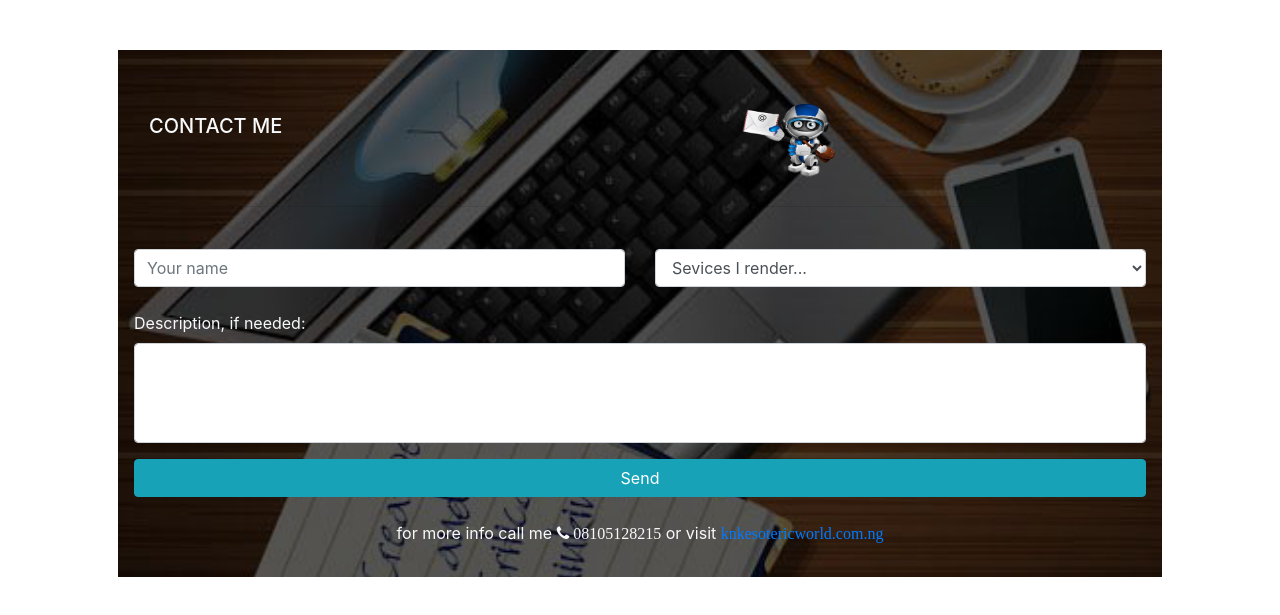
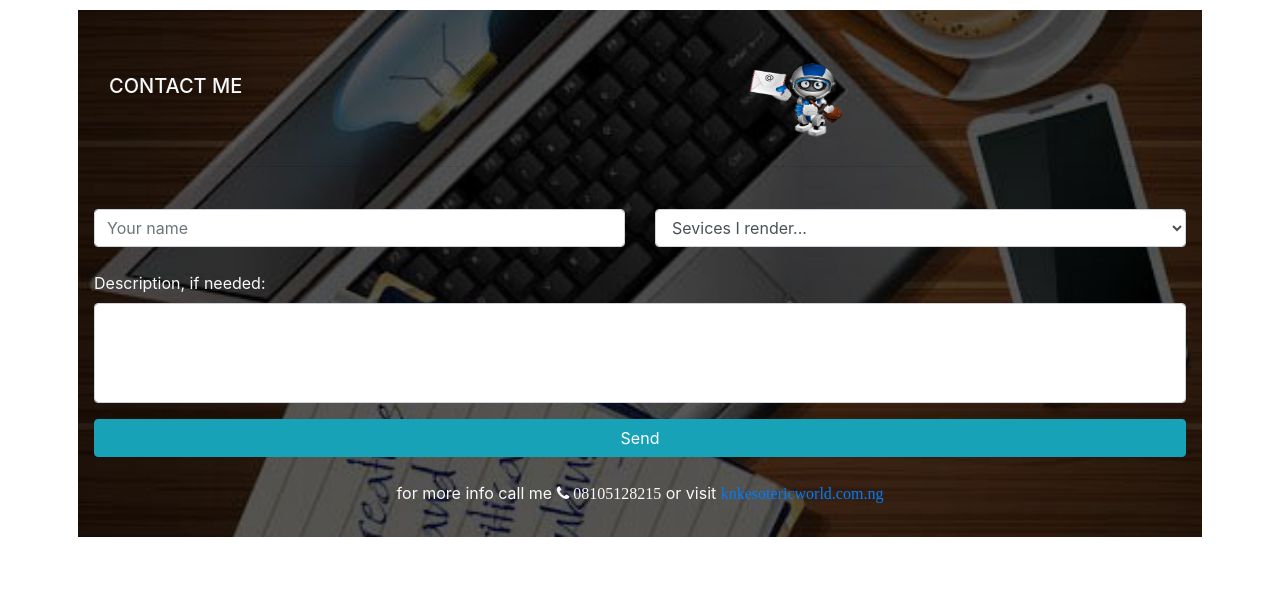
Before and after one commit to oddly-coder/myPorfolio, a plain HTML site: page index.html in a window 1280 px wide. Shown: the part 1443-2058 px from the top of the page. After the commit the page ends 2004 px from the top, so only its background shows below. Drawn offline with nearby package versions, Linux system fonts and the light colour scheme; some packages are replaced by stand-ins of ours; a script that the page names is missing.

Commit message:
new commit

```diff
--- a/index.html
+++ b/index.html
@@ -160,7 +160,7 @@
         </div>
     </section>
     <section id="contact">
-        <div class="container mt-1 p-5">
+        <div class="container mt-1 p-2">
             <div class="contact-background">
                 <div class="form-group p-3 fullopacity">
                     <div class="container">
@@ -176,11 +176,11 @@
                     <hr style="color:white; height:10px">
                     <div class="row">
                         <div class="col-md-6 mt-3">
-                            <input class="form-control" name="Name" id="name" placeholder="Your name" type="name" required/>
+                            <input class="form-control" name="Name" id="name" placeholder="Your name" type="text" required/>
                         </div>
 
                         <div class="col-md-6 mt-3">
-                            <select class="form-control">
+                            <select name='service'class="form-control">
                                 <option value="">Sevices I render...</option>
                                 <option value="frontend">Frontend/UI design and development</option>
                                 <option value="backend">Server side design and maintainace</option>
@@ -191,7 +191,7 @@
                     <div class="row mt-4">
                         <div class="col-12">
                             <label class="form-label text-light">Description, if needed:</label>
-                            <input style='height:100px' class="form-control" name="Name" id="name" type="name" required/>
+                            <input style='height:100px; padding-top:0px !important;' class="form-control"  name="Description" id="description" type="text" />
                         </div>
                     </div>
                     <div class="row mt-3">
--- a/style.css
+++ b/style.css
@@ -18,7 +18,7 @@
 
 .centerimg {
     width:30%;
-
+    background-color: #3f4b5b;
     display: block;
     margin-left: auto;
     margin-right: auto;
@@ -56,13 +56,14 @@
         width:70%;
 
         display: block;
+
         margin-left: auto;
         margin-right: auto;
 
     }
     .navbar{
         text-transform: uppercase;
-        font-size: small;
+        font-size: x-small;
 
     }
     .respond{
```
